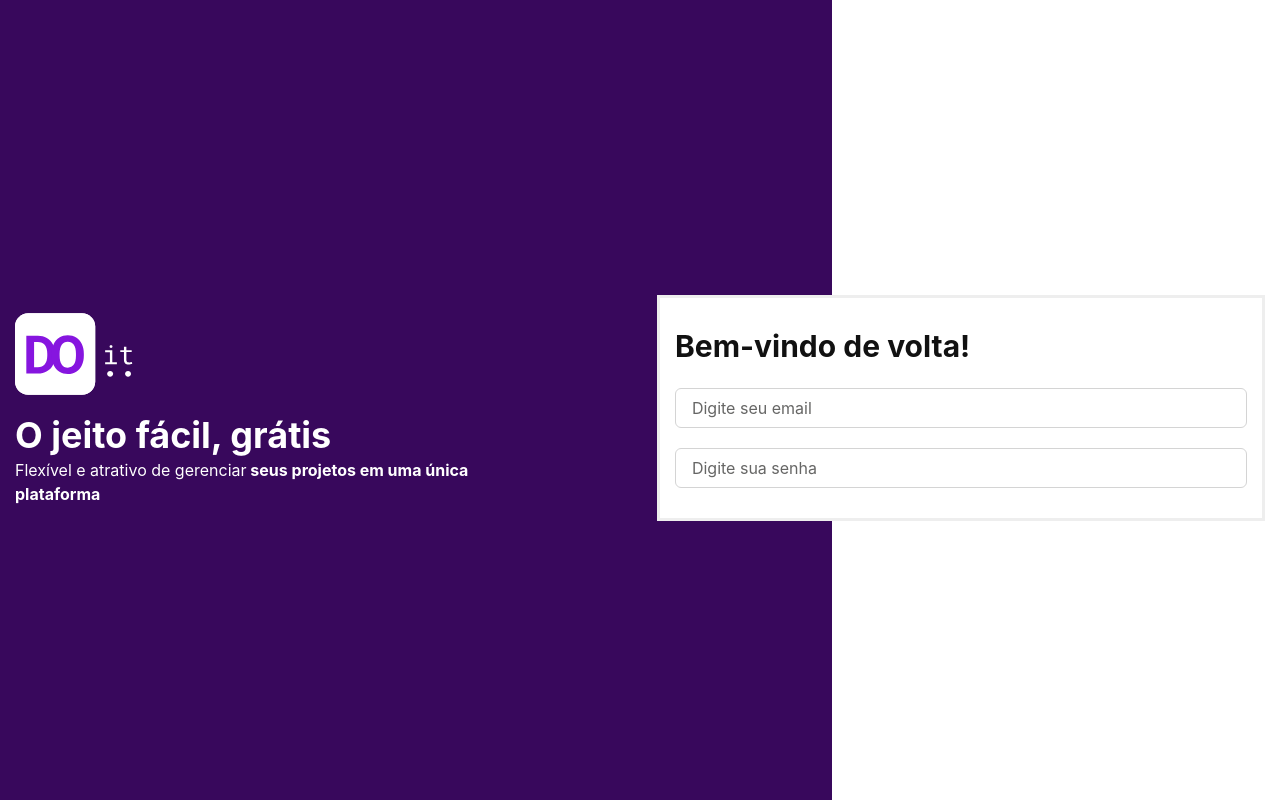
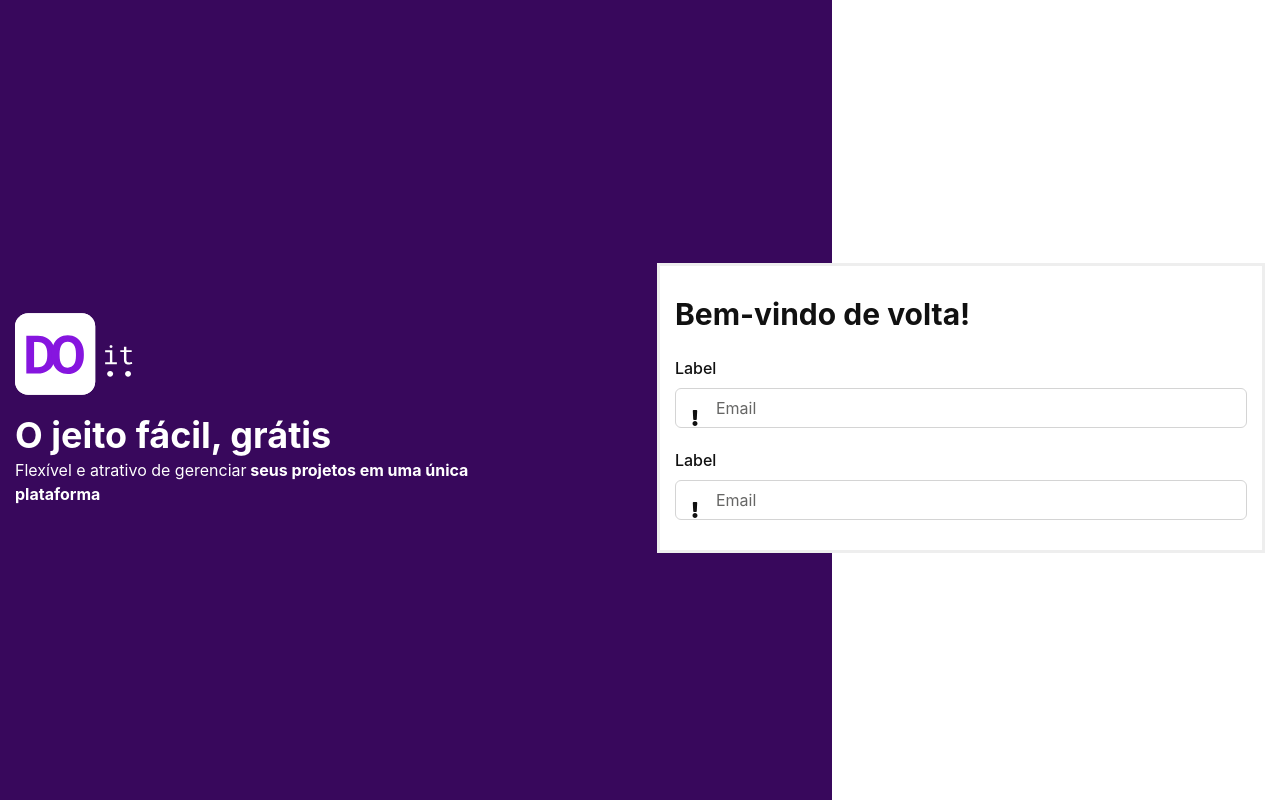
Before and after one commit to leonardomlouzas/DoIt, a React (Create React App) app: page / in a window 1280 px wide. Built offline with nearby package versions, Linux system fonts and the light colour scheme.

Commit message:
feat: implements input component into page Login

```diff
--- a/src/pages/Login/index.tsx
+++ b/src/pages/Login/index.tsx
@@ -1,13 +1,8 @@
-import {
-  Flex,
-  Grid,
-  Heading,
-  Image,
-  Input,
-  Text,
-  VStack,
-} from "@chakra-ui/react";
+import { Flex, Grid, Heading, Image, Text, VStack } from "@chakra-ui/react";
 import LogoSecondary from "../../assets/logo-secondary.svg";
+
+import { Input } from "../../components/Form/Input";
+
 export const Login = () => (
   <Flex
     padding="10px 15px"
@@ -42,8 +37,8 @@ export const Login = () => (
       >
         <Heading size="lg">Bem-vindo de volta!</Heading>
         <VStack spacing="5" mt="6">
-          <Input placeholder="Digite seu email" />
-          <Input placeholder="Digite sua senha" />
+          <Input />
+          <Input />
         </VStack>
       </Grid>
     </Flex>
```
